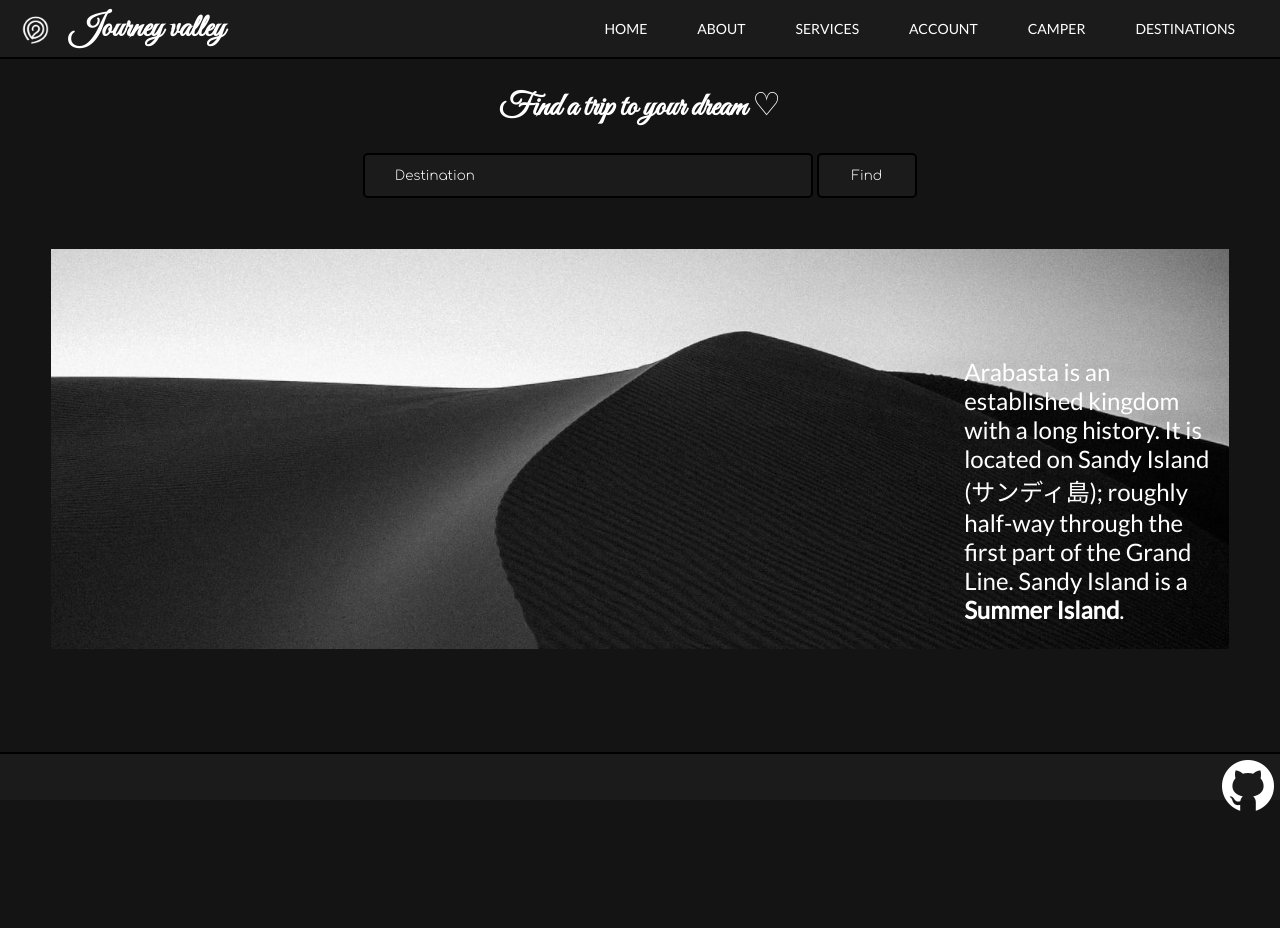
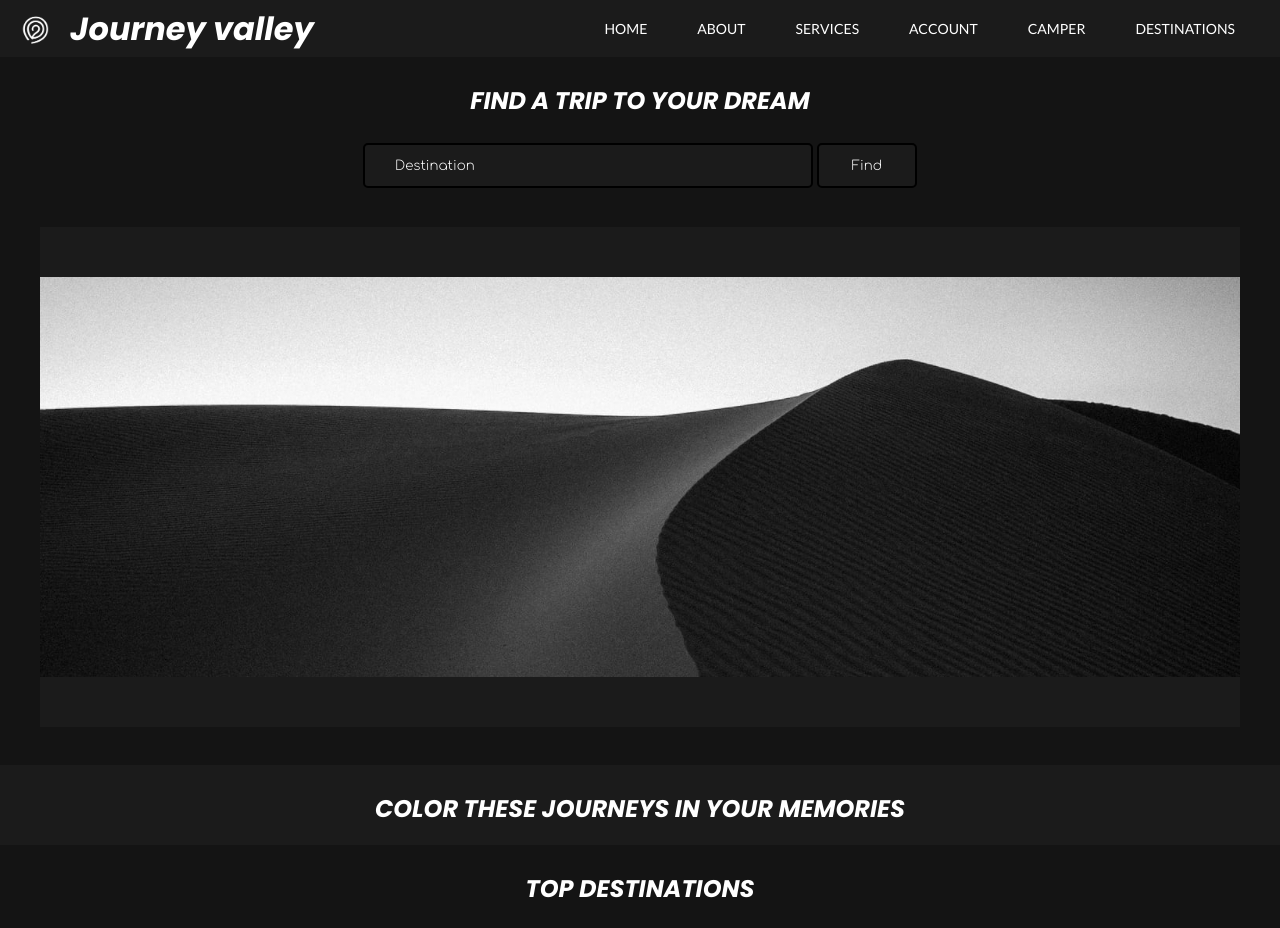
Before and after one commit to Kerenery/Kerenery-web, a plain HTML site: page journey-valley/index.html in a window 1280 px wide. Shown: the top 928 px of the page. Before the commit the page ends 800 px from the top, so only its background shows below. Drawn offline with Linux system fonts and the light colour scheme.

Commit message:
feat: new skeletons and main page

```diff
--- a/journey-valley/assets/css/main.css
+++ b/journey-valley/assets/css/main.css
@@ -20,7 +20,6 @@ body {
     align-items: center;
     margin-top: 0;
     padding-top: 0;
-    border-bottom: #000000 2px solid;
 }
 
 .header-inner {
@@ -46,7 +45,7 @@ body {
 }
 
 .logo h1 {
-    font-family: 'Great Vibes', cursive;
+    font-family: 'Poppins', sans-serif;
 }
 
 /* Navigation */
@@ -103,27 +102,150 @@ form input[type=submit]{
     font-family: 'Comfortaa', cursive;
 }
 
-.container h2{
-    margin-top: 4%;
-    margin: 0 auto;
-    color: #fff;
-    font-family: 'Great Vibes', cursive;
-    font-size: 2rem;
-    font-weight: 700;
-    text-decoration: none;
+.dream__trip{
+    text-align: center;
+    font-family: 'Poppins', sans-serif;
+    font-size: 1.5rem;
+    padding-top: 2%;
+    color: white;
+    text-transform: uppercase;
 }
 
+/* Slider */
+.slider-container {
+    display: flex;
+    align-items: center;
+    justify-content: center;
+    height: 100%;
+}
+
+.slider {
+    width: 100%;
+    max-width: 1200px;
+    height: 500px;
+    margin: 3%;
+    text-align: center;
+    position: relative;
+    overflow: hidden;
+}
+
+.slides {
+    display: flex;
+    overflow-x: scroll;
+    position: relative;
+    scroll-behavior: smooth;
+    scroll-snap-type: x mandatory;
+}
+
+.slide:nth-of-type(even) {
+    background-color: #E1E1E1;
+}
+
+.slide {
+    display: flex;
+    justify-content: center;
+    align-items: center;
+    flex-shrink: 0;
+    width: 100%;
+    height: 500px;
+    margin-right: 0px;
+    box-sizing: border-box;
+    background: #1B1B1B;
+    transform-origin: center center;
+    transform: scale(1);
+    scroll-snap-align: center;
+    object-fit: contain
+}
+
+.belt{
+    background-color: #1B1B1B;
+    height: 10vh;
+    margin: 0 auto;
+    display: flex;
+    justify-content: center;
+}
+
+.belt span{
+    text-align: center;
+    font-family: 'Poppins', sans-serif;
+    font-size: 1.5rem;
+    color: white;
+    padding-top: 2%;
+    text-transform: uppercase;
+}
+
+.destinations{
+    margin: 0 auto;
+}
+
+.destinations h2{
+    text-align: center;
+    font-family: 'Poppins', sans-serif;
+    font-size: 1.5rem;
+    color: white;
+    padding-top: 2%;
+    text-transform: uppercase;
+    margin-bottom: 2%;
+}
+
+.destinations__inner{
+    margin: 0 auto;
+    display: grid;
+    grid-template-columns:  repeat(4, 1fr, 2fr);
+    grid-template-rows: 0fr 2fr 1fr 1fr 0fr;
+}
+
+.destinations__inner img{
+    width: 70%;
+    height: 80%;
+}
+
+.dest_1 {
+    grid-area: dest_1;
+    grid-column:1/1;
+    grid-row: 2/3;
+}
+
+.dest_2 {
+    grid-area: dest_2;
+    grid-column:2/8;
+    grid-row: 2/3;
+}
+
+.dest_3 {
+    grid-area: dest_3;
+    grid-column:2/8;
+    grid-row: 3/5;
+}
+.dest_4 {
+    grid-area: dest_4;
+    grid-column:1/1;
+    grid-row: 3/5;
+}
+
+.dest_5 {
+    grid-area: dest_6;
+    grid-column:5/10;
+    grid-row: 3/5;
+}
+
+.dest_6 {
+    grid-area: dest_7;
+    grid-column:8/11;
+    grid-row: 2/3;
+}
+
+.dest_7 {
+    grid-area: dest_7;
+    grid-column:11/13;
+    grid-row: 2/3;
+}
+
+.dest_8 {
+    grid-area: dest_8;
+    grid-column: 11/13;
+    grid-row: 3/5;
+}
+
+
 /* Footer */
-.footer {
-    position: fixed;
-    border-top: #000000 solid 2px;
-    left: 0;
-    bottom: 0;
-    width: 100%;
-    height: 6%;
-    background: #1B1B1B;
-    color: white;
-    text-align: end;
-    align-items: center;
-    font-family: 'Lato', sans-serif;
-}
--- a/journey-valley/assets/css/style.css
+++ b/journey-valley/assets/css/style.css
@@ -1,11 +1,5 @@
 @import "main.css";
 
-
-.container {
-    width: 100%;
-    max-width: 1500px;
-    margin: 0 auto;
-}
 
 /* Search */
 
@@ -25,77 +19,11 @@ input[type="submit"]{
     color: #fff;
 }
 
-#search-bar{
-    margin-top: 2%;
-    display: flex;
-    flex-direction: column;
-}
 
 
 
-/* Slider */
-.slider-container {
-    display: flex;
-    align-items: center;
-    justify-content: center;
-    height: 100%;
-}
 
-.slider {
-    width: 100%;
-    max-width: 1200px;
-    /* without fixed height I get overflow not hidden */
-    height: 40%;
-    margin: 4%;
-    text-align: center;
-    position: relative;
-    overflow: hidden;
-}
 
-.slides {
-    display: flex;
-    overflow-x: scroll;
-    position: relative;
-    scroll-behavior: smooth;
-    scroll-snap-type: x mandatory;
-}
-
-.slide:nth-of-type(even) {
-    background-color: #E1E1E1;
-}
-
-.slide {
-    display: flex;
-    justify-content: center;
-    align-items: center;
-    flex-shrink: 0;
-    width: 100%;
-    height: 400px;
-    margin-right: 0px;
-    box-sizing: border-box;
-    background: #1B1B1B;
-    transform-origin: center center;
-    transform: scale(1);
-    scroll-snap-align: center;
-}
-
-#slides__1{
-    text-align: left;
-    display: flex;
-    justify-content: right;
-}
-
-.slider__text{
-    text-shadow: #1B1B1B;
-    padding-top: 7%;
-    width: 300px;
-    text-align: left;
-    font-size: 1.5rem;
-    padding-left: 3%;
-    position: absolute;
-    color: white;
-    font-family: 'Lato', sans-serif;
-}
 
 .black__text{
     color: #000000;
--- a/journey-valley/index.html
+++ b/journey-valley/index.html
@@ -4,12 +4,11 @@
     <title>Journey valley</title>
     <meta charset="utf-8">
     <link rel="stylesheet" href="assets/css/style.css">
-    <link href="https://fonts.googleapis.com/css2?family=Comfortaa:wght@300&display=swap&family=Great+Vibes&family=Lato&family=Permanent+Marker&display=swap"
+    <link href="https://fonts.googleapis.com/css2?family=Comfortaa:wght@300&display=swap&family=Great+Vibes&family=Lato&family=Permanent+Marker&display=swap&family=Comfortaa:wght@300&family=Poppins:ital,wght@1,700&display=swap"
           rel="stylesheet">
 </head>
 <body>
 <header class="header">
-    <div class="container">
     <div class="header-inner">
         <div class="logo">
             <a href="#">
@@ -26,52 +25,78 @@
             <a class="nav-link" href="destination.html">Destinations</a>
         </nav>
     </div>
-    </div>
 </header>
 
 
-<div class="container" id="search-bar">
-    <h2>Find a trip to your dream &#9825</h2>
+
+<h2 class="dream__trip">Find a trip to your dream</h2>
 <div class="search-bar">
     <form>
         <input class="destination" type="text" value="Destination">
         <input type="submit" value="Find">
     </form>
 </div>
-</div>
-<div class="container" id="slide-bar">
+
 <div class="slider-container">
     <div class="slider">
         <div class="slides">
             <div id="slides__1" class="slide">
               <img src="assets/img/desert.jpeg">
-                  <span class="slider__text">
-                    Arabasta is an established kingdom with a long history. It is located on Sandy Island (サンディ島); roughly half-way through the first part of the Grand Line. Sandy Island is a <strong>Summer Island</strong>.
-                  </span>
             </div>
             <div id="slides__2" class="slide">
-
+              <img src="assets/img/slide2.jpg">
             </div>
             <div id="slides__3" class="slide">
-
+              <img src="assets/img/slide3.png">
             </div>
             <div id="slides__4" class="slide">
-
-                </div>
+                <img src="assets/img/slide4.png">
             </div>
         </div>
     </div>
 </div>
 
+<div class="belt">
+  <span>color these journeys in your memories</span>
+</div>
 
-
-<div class="container">
-    <div class="footer">
-        <div class="git-logo">
-            <a href="https://github.com/Kerenery"><img src="assets/img/icons8-github-64.png"></a>
+<div class="destinations">
+  <h2>Top destinations</h2>
+  <div class="destinations__inner">
+    <div class="dest_1">
+        <img src="assets/img/des1.png">
+    </div>
+    <div class="dest_2">
+        <img src="assets/img/dest2.png">
+    </div>
+    <div class="dest_3">
+        <img src="assets/img/dest3.png">
+    </div>
+    <div class="dest_4">
+        <img src="assets/img/dest4.png">
+    </div>
+    <div class="dest_5">
+        <img src="assets/img/dest6.png">
+    </div>
+    <div class="dest_6">
+        <img src="assets/img/dest7.png">
+    </div>
+    <div class="dest_7">
+        <img src="assets/img/dest8.png">
+    </div>
+    <div class="dest_8">
+        <img src="assets/img/dest9.png">
     </div>
   </div>
 </div>
 
+<div class="belt">
+    <span>when i see da cops they know i have my gun</span>
+</div>
+
+<div class="tours">
+
+</div>
+
 </body>
 </html>
```
Also changed, not shown: images/types.jpg (added), journey-valley/assets/img/des1.png (added), journey-valley/assets/img/dest2.png (added), journey-valley/assets/img/dest3.png (added), journey-valley/assets/img/dest4.png (added), journey-valley/assets/img/dest5.png (added), journey-valley/assets/img/dest6.png (added), journey-valley/assets/img/dest7.png (added), journey-valley/assets/img/dest8.png (added), journey-valley/assets/img/dest9.png (added), journey-valley/assets/img/slide2.jpg (added), journey-valley/assets/img/slide3.png (added), journey-valley/assets/img/slide4.jpeg (added), journey-valley/assets/img/slide4.jpg (added), 1 more files, 1 other file. Lines whose indentation alone changed are shown as unchanged.
